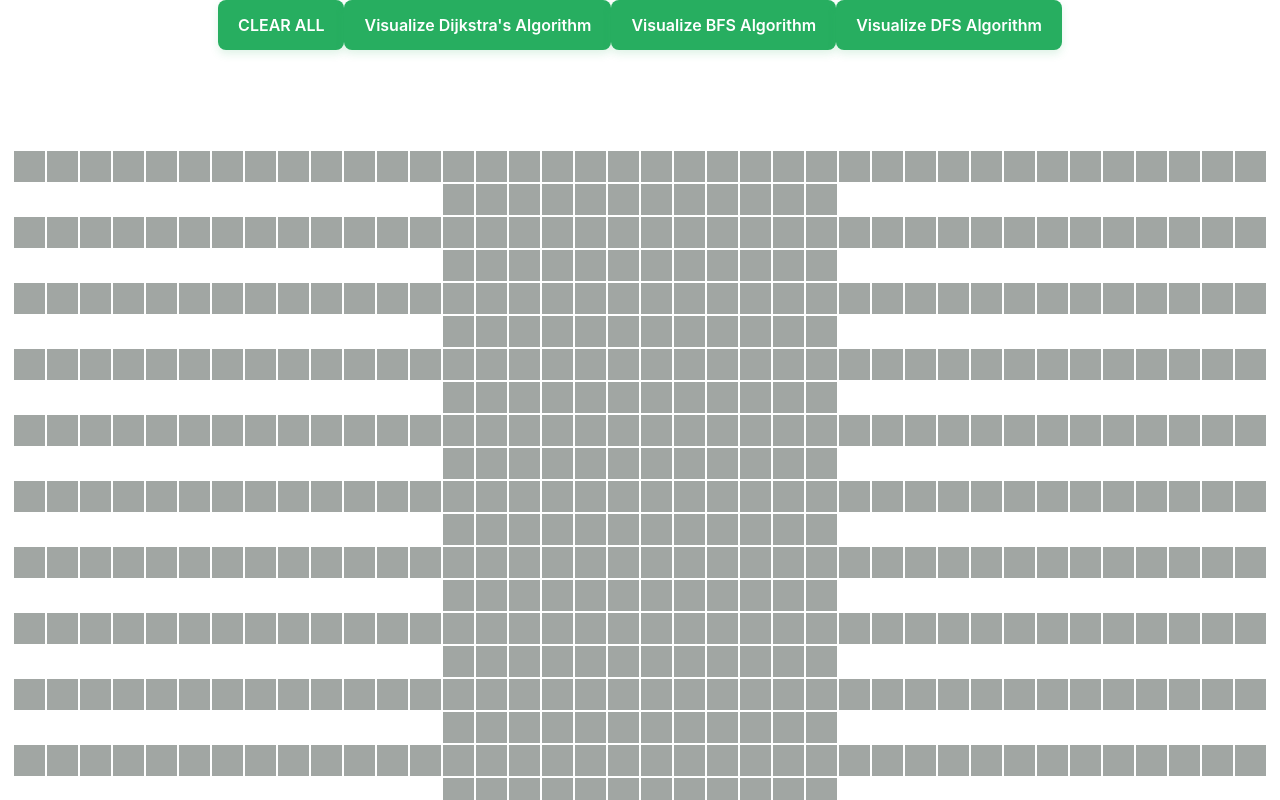
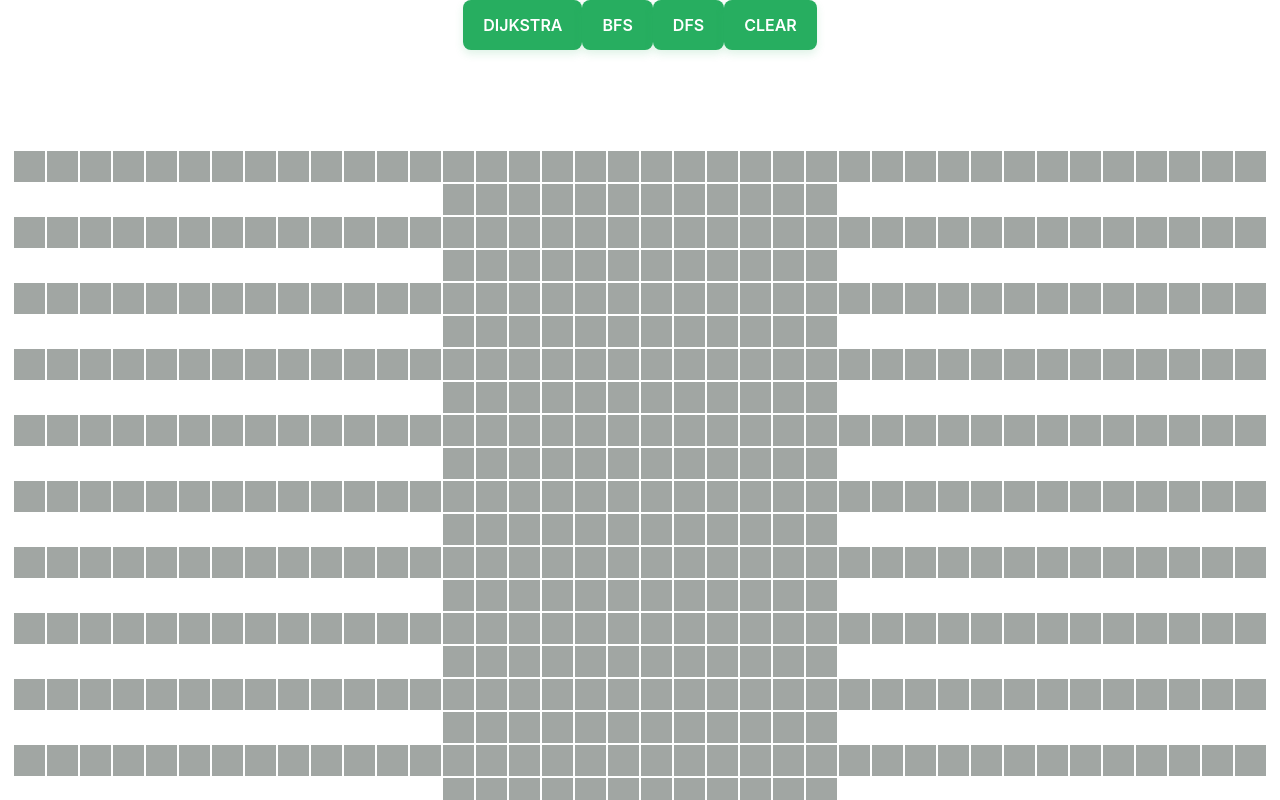
Before and after one commit to AmitHalpert/path-simulator, a React (Create React App) app: page / in a window 1280 px wide. Shown: the top 800 px of the page. Built offline with nearby package versions, Linux system fonts and the light colour scheme.

Commit message:
added react dependencies

```diff
--- a/src/PathSimulator/PathSimulator.jsx
+++ b/src/PathSimulator/PathSimulator.jsx
@@ -1,4 +1,7 @@
 import React, {Component} from 'react';
+
+
+
 import Node from './Node/Node';
 import {dijkstra, getShortestDijkstra} from '../algorithms/dijkstra';
 import {bfs, getShortestPathBFS} from '../algorithms/bfs';
@@ -145,6 +148,7 @@ export default class PathSimulator extends Component {
 }
 
 
+
   /////////////////
   // algorithms animations
   /////////////////
@@ -198,6 +202,8 @@ export default class PathSimulator extends Component {
     }
   }
 
+
+
   visualizeDFS() {
     const {matrix, startNode_Pos, finishNode_Pos} = this.state;
     // get the startX and startY
@@ -211,7 +217,6 @@ export default class PathSimulator extends Component {
     const nodesInShortestPathOrder = getShortestPathDFS(finishNode);
     this.animateDFS(visitedNodesInOrder, nodesInShortestPathOrder);
   }
-
 
   visualizeBFS() {
     const {matrix, startNode_Pos, finishNode_Pos} = this.state;
@@ -254,18 +259,18 @@ export default class PathSimulator extends Component {
 
     return (
       <>
-    <button onClick={() => this.clearMatrix()} class="button-68" >
-    CLEAR ALL
-    </button>
      <button onClick={() => this.visualizeDijkstra()} class="button-68" >
-       Visualize Dijkstra's Algorithm
+       DIJKSTRA
      </button>
      <button onClick={() => this.visualizeBFS()} class="button-68" >
-       Visualize BFS Algorithm
+       BFS
      </button>
      <button onClick={() => this.visualizeDFS()} class="button-68" >
-       Visualize DFS Algorithm
+       DFS
      </button>
+     <button onClick={() => this.clearMatrix()} class="button-68" >
+    CLEAR
+    </button>
         <div className="matrix">
           {matrix.map((row, rowIdx) => {
             return (
@@ -357,6 +362,8 @@ const MatrixDynamicNodes = (matrix, row, col, pos) => {
   return newMatrix;
 }
 
+
+
 // Toggled and untoggle isWall to the current node
 const MatrixWithWallToggled = (matrix, row, col) => {
 
```
Also changed, not shown: package.json (+5 -3 lines), 1 other file (tests, documents, lock files or other folders).
